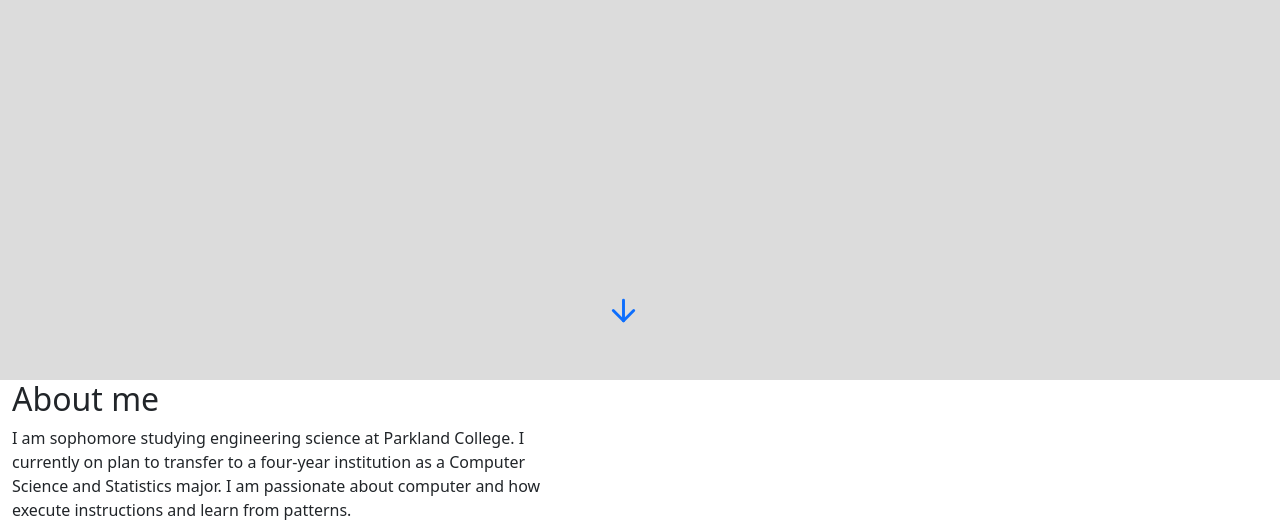
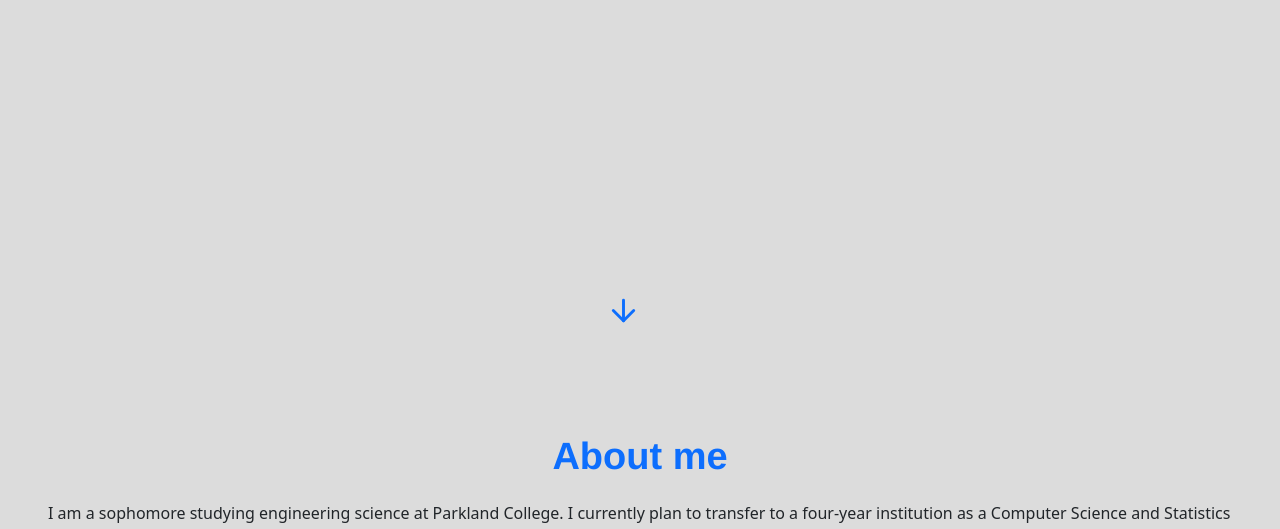
Before and after one commit to david24339/personal-website, a plain HTML site: page index.html in a window 1280 px wide. Shown: the part 420-949 px from the top of the page. Drawn offline with nearby package versions, Linux system fonts and the light colour scheme; a web font is replaced by a local one.

Commit message:
added the about section

```diff
--- a/index.html
+++ b/index.html
@@ -22,15 +22,12 @@
                 </div>
             </div>
 
-            <div id = "about" class="container row">
-                <div class="col">
-                    <h2> About me</h2>
-                    <p> I am sophomore studying engineering science at Parkland College. I currently on plan to transfer to a four-year institution as a Computer Science and Statistics major. I am passionate about computer and how execute instructions and learn from patterns. </p>
+            <div id = "about" class="d-flex p-5 justify-content-center">
+                <div>
+                    <p class="text-primary text-center text-sm-left" id = "about-x"> About me</p>
+                    <p> I am a sophomore studying engineering science at Parkland College. I currently plan to transfer to a four-year institution as a Computer Science and Statistics major. I am passionate about computers and how they execute instructions and learn from patterns.</p>
                 </div>
 
-                <div class="col">
-
-                </div>
             </div>
 
             <div id ="experience" class="container mt-3">
@@ -45,12 +42,12 @@
                         <p class="text-center fw-2 fs-5"><i> Parkland College</i></p>
                     </div>
                 </div>
-                <div id="ExperienceParagraph">
+                <div id="ExperienceParagraph" class="d-flex justify-content-center">
                     <div class=" w-60 p-3">
                         <ul>
-                            <li class="fw-5 fw-light">Helped students develop strong problem-solving and analytical skills by providing explanations to their computer science assignments related to various subjects such as Object Oriented Programing and Data Structures in Python and C++.</li>
-                            <li class="fw-5 fw-light">Conducted one-on-one tutoring and assisted students in understanding and mastering subjects related to their math assignments, which helped them significantly increase their grades.</li>
-                            <li class="fw-5 fw-light">Maintained a positive and encouraging learning environment to promote student success.</li>
+                            <li class="fw-5 ">Helped students develop strong problem-solving and analytical skills by providing explanations to their computer science assignments related to various subjects such as Object Oriented Programing and Data Structures in Python and C++.</li>
+                            <li class="fw-5 ">Conducted one-on-one tutoring and assisted students in understanding and mastering subjects related to their math assignments, which helped them significantly increase their grades.</li>
+                            <li class="fw-5 ">Maintained a positive and encouraging learning environment to promote student success.</li>
                         </ul>
                     </div>
                 </div>
--- a/style.css
+++ b/style.css
@@ -23,7 +23,7 @@
 }
 
 
-#header{
+#header, #about{
     /*height: 700px;*/
     background-image: url("");
     width: 100%;
@@ -81,3 +81,13 @@
     animation-duration: 2s;
     animation-fill-mode: forwards;
 }
+
+#about-title{
+
+}
+
+#about-x{
+    font-family: "Archivo Black", Helvetica, sans-serif;
+    font-weight: bold;
+    font-size: 38px;
+}
```
